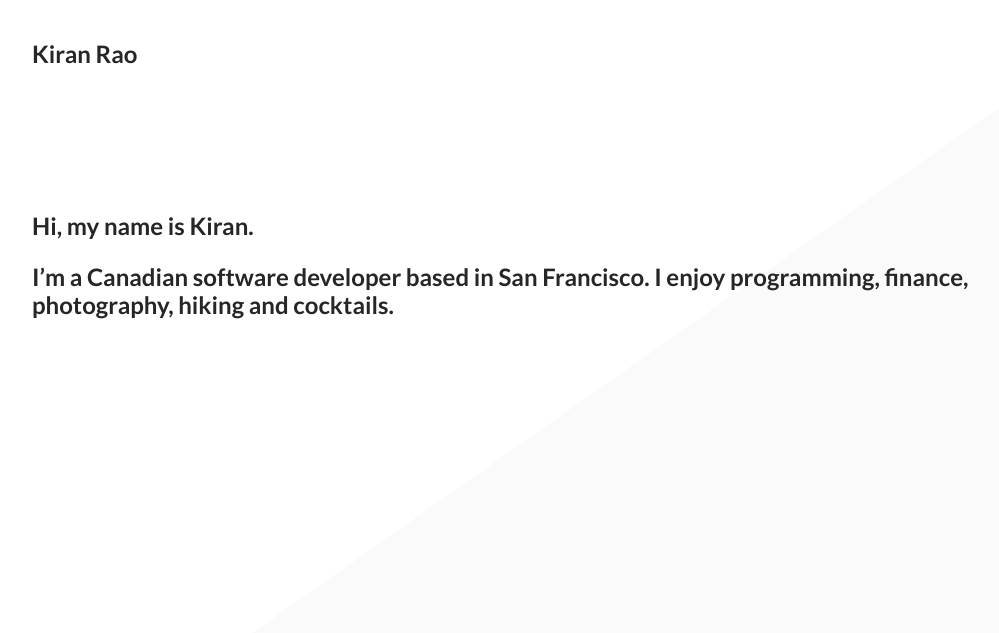
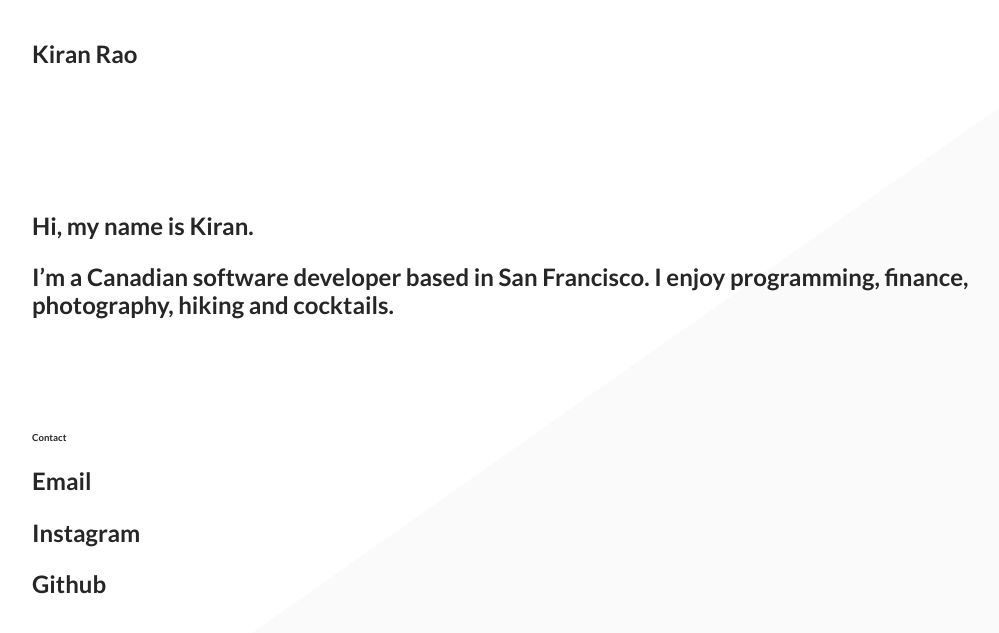
Before and after one commit to Kiran-Rao/kiran-rao.github.io, a Jekyll site: the page built from index.md, in a window 1280 px wide. Shown: the top 633 px of the page, without its empty margins (128-1127 px from the left). Built offline with Jekyll 4.4.1, drawn with Linux system fonts in a browser that asks for light colours.

Commit message:
Add contact footer

```diff
--- a/_includes/footer.html
+++ b/_includes/footer.html
@@ -0,0 +1,8 @@
+<footer>
+  <div class="wrapper">
+    <h3>Contact</h3>
+    <p><a href="mailto:hi@kiranrao.ca" target="_blank">Email</a></p>
+    <p><a href="https://www.instagram.com/kiranasaurus/" target="_blank">Instagram</a></p>
+    <p><a href="https://github.com/Kiran-Rao/" target="_blank">Github</a></p>
+  </div>
+</footer>
--- a/css/main.scss
+++ b/css/main.scss
@@ -17,6 +17,11 @@ header {
   padding: 1.5em 0;
 }
 
+a {
+  color: #262626;
+  text-decoration: none;
+}
+
 h1 {
   font-size: 1em;
   font-weight: bold;
@@ -24,10 +29,12 @@ h1 {
 
 h2 {
   font-size: 0.60em;
+  margin-bottom: 0;
 }
 
 h3 {
   font-size: 0.60em;
+  margin-bottom: 0;
 }
 
 p {
```
